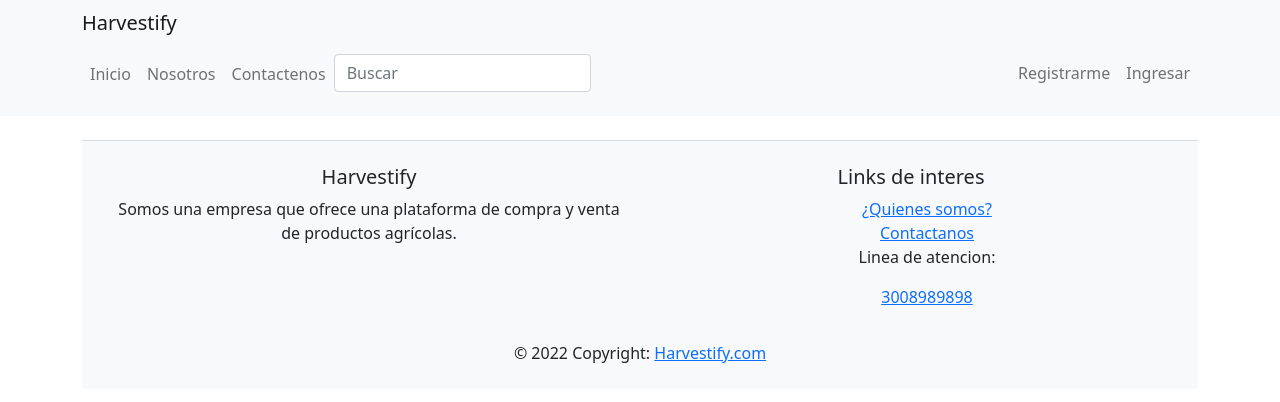
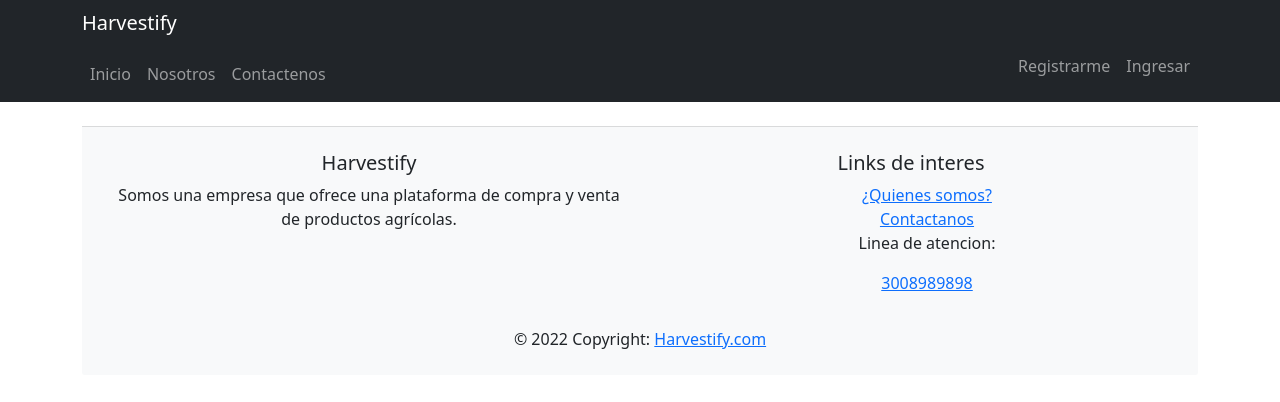
Before and after one commit to juanernestog/har-front, a React (Create React App) app: page /about in a window 1280 px wide. Shown: the top 402 px of the page. Built offline with nearby package versions, Linux system fonts and the light colour scheme.

Commit message:
changed theme to dark

```diff
--- a/src/components/Header.js
+++ b/src/components/Header.js
@@ -1,32 +1,27 @@
 import React from 'react';
-import { Container, Nav, Navbar, Form } from 'react-bootstrap';
+import { Container, Nav, Navbar } from 'react-bootstrap';
 import { Link } from 'react-router-dom';
 import NavUser from './NavUser';
 
 export default function Header() {
   return (
-    <Navbar bg="light" expand="md">
+    <Navbar bg="dark" variant="dark" expand="md">
       <Container className="d-inline-block align-middle">
-        <Link to="/" className="navbar-brand">
+        <Navbar.Brand as={Link} to="/">
           Harvestify
-        </Link>
+        </Navbar.Brand>
         <Navbar.Toggle aria-controls="basic-navbar-nav" />
         <Navbar.Collapse id="basic-navbar-nav">
           <Nav className="me-auto mt-3">
             <Nav.Link as={Link} to="/">
               Inicio
             </Nav.Link>
-            <Link to="/about" className="nav-link">
+            <Nav.Link as={Link} to="/about" className="nav-link">
               Nosotros
-            </Link>
-            <Link to="/contact" className="nav-link">
+            </Nav.Link>
+            <Nav.Link as={Link} to="/contact" className="nav-link">
               Contactenos
-            </Link>
-            <Form>
-              <Form.Group className="mb-3 nav-search-bar" controlId="SearchBar">
-                <Form.Control type="product" placeholder="Buscar" />
-              </Form.Group>
-            </Form>
+            </Nav.Link>
           </Nav>
           <NavUser />
         </Navbar.Collapse>
--- a/src/components/NavUser.js
+++ b/src/components/NavUser.js
@@ -30,6 +30,11 @@ export default function NavUser() {
   } else if (user?.type === 'client') {
     return (
       <Nav className="nav">
+        {/* <Form>
+              <Form.Group className="mb-3 nav-search-bar" controlId="SearchBar">
+                <Form.Control type="product" placeholder="Buscar" />
+              </Form.Group>
+            </Form> */}
         <Cart
           count={cart.cartItemsCount}
           onClick={function (event) {
```
